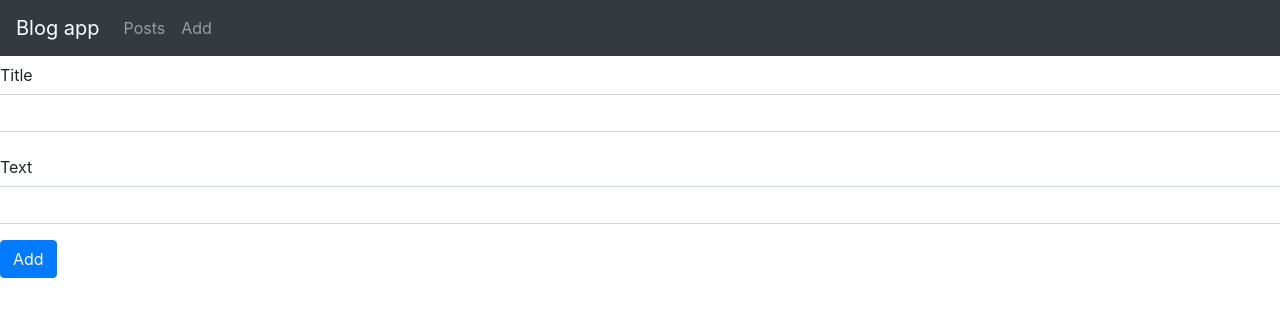
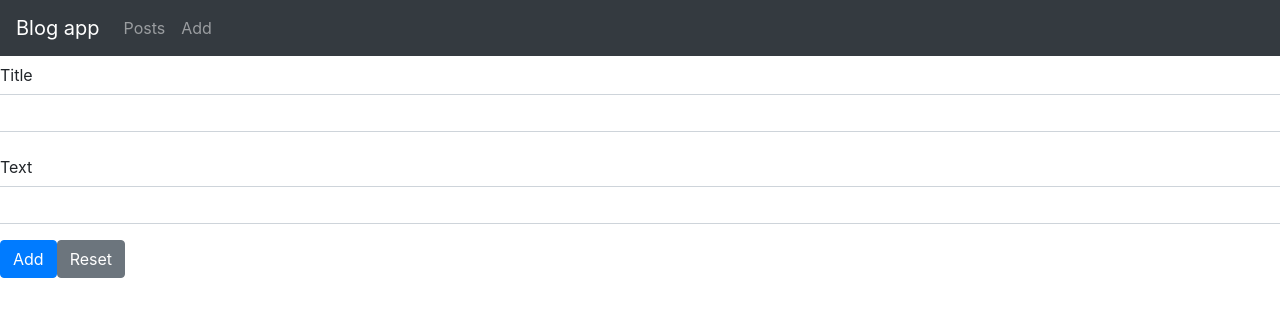
Before and after one commit to hiki89/blog-app, a Vue app: page /add in a window 1280 px wide. Shown: the top 316 px of the page. Built offline with nearby package versions, Linux system fonts and the light colour scheme.

Commit message:
Zadatak 5

```diff
--- a/src/components/AddPost.vue
+++ b/src/components/AddPost.vue
@@ -10,6 +10,7 @@
                 <input type="text" required="required" class="form-control here" v-model="post.text">
             </div>
             <button @click="addPost" class="btn btn-primary">Add</button>
+            <button name="reset" type="reset" class="btn btn-secondary">Reset</button>
         </form>
     </div>
 </template>
```
